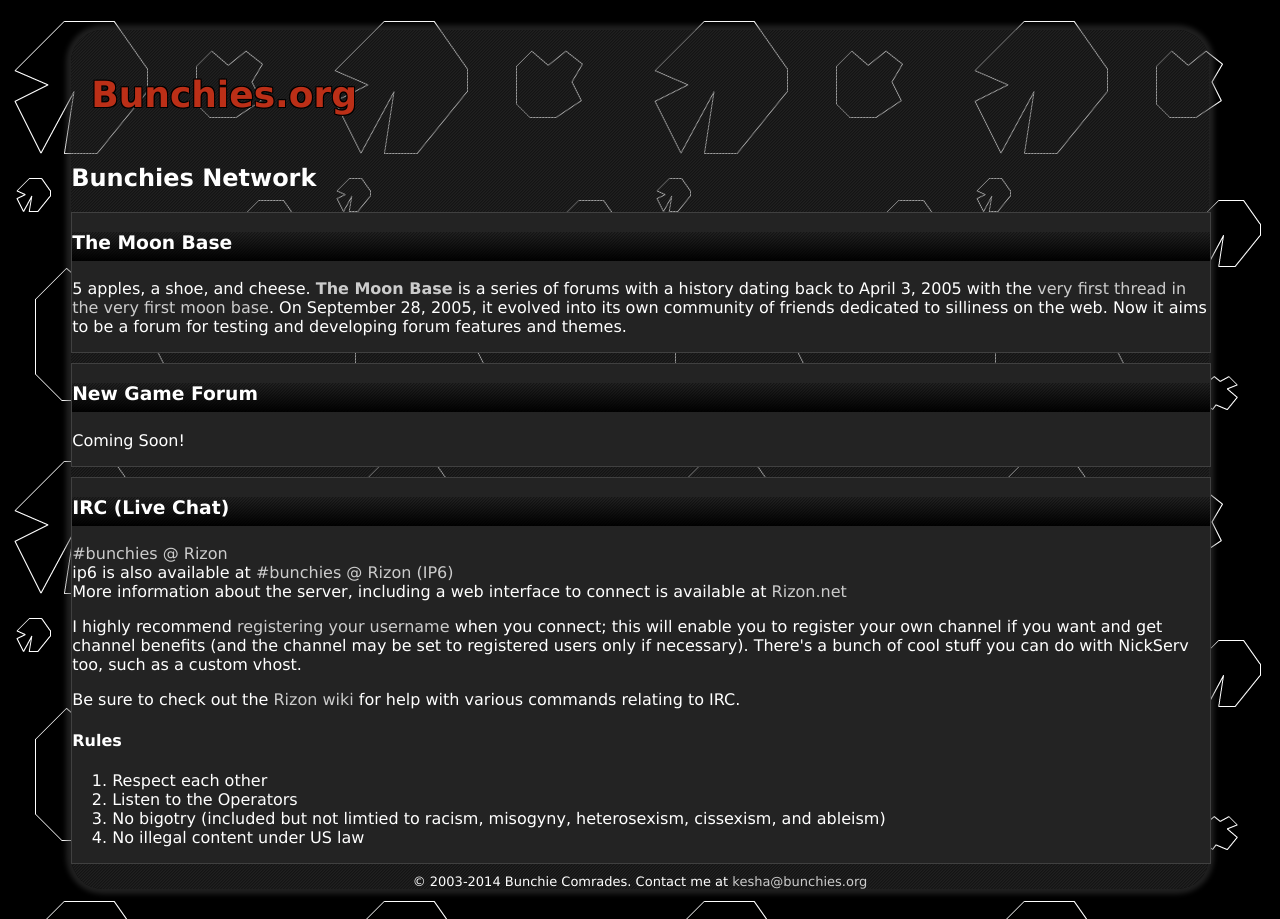
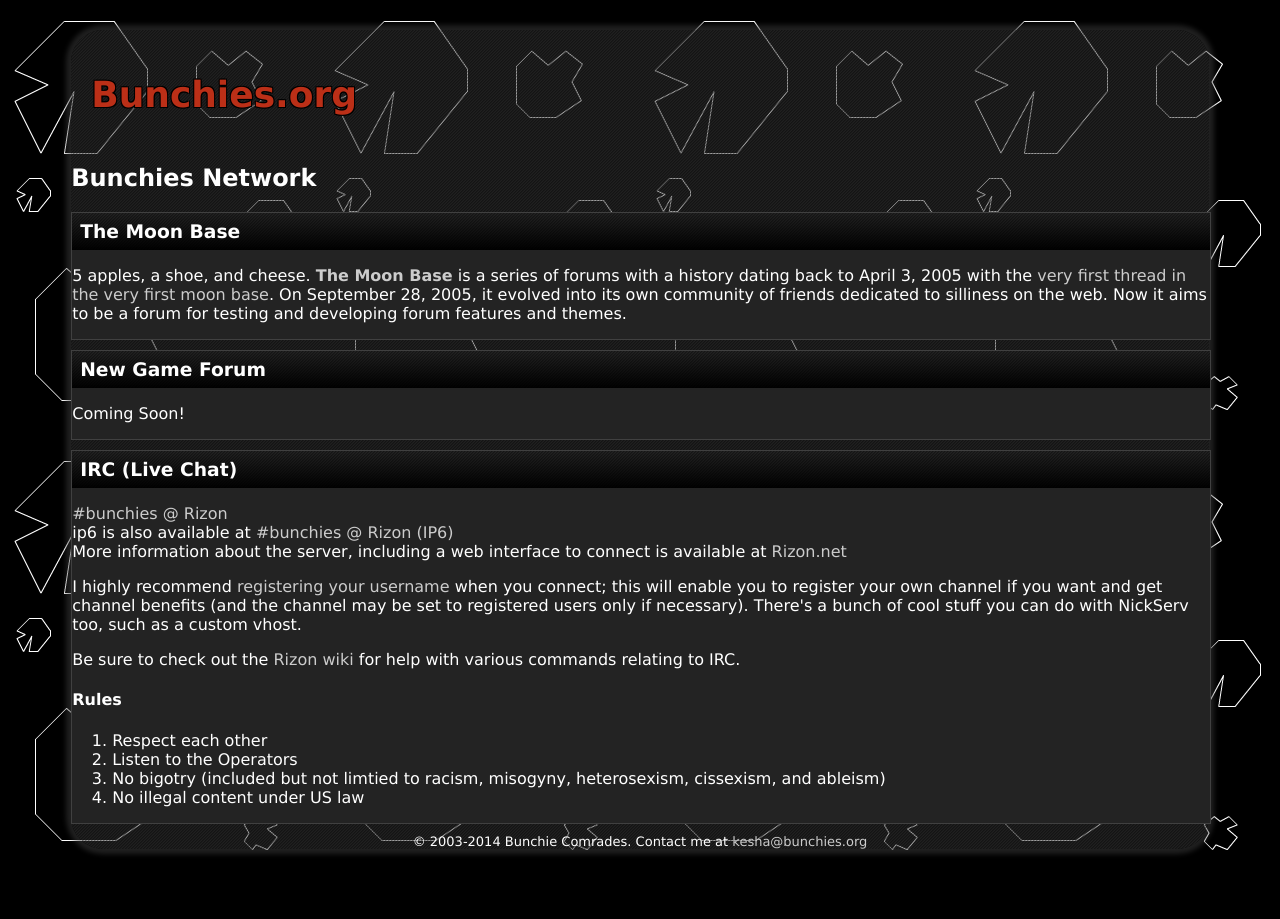
Before and after one commit to bunchies/bunchies.github.io, a Jekyll site: the page built from index.html, in a window 1280 px wide. Built offline with Jekyll 4.4.1, drawn with Linux system fonts in a browser that asks for light colours.

Commit message:
CSS tweaks

```diff
--- a/css/css.css
+++ b/css/css.css
@@ -57,9 +57,10 @@ a:hover {
 .section h3 {
     background: #010101;
     background-image: url(../assets/scanlines.png), linear-gradient(to bottom, #232323 0%,#010101 100%);
+    color: #fff;
     font-weight: bold;
-    padding: 0 0 8px;
-    color: #fff;
+    margin: 0;
+    padding: 8px;
 }
 .section h3 a:link, .section h3 a:visited, .section h3 a:active {
     color: #fff;
```
